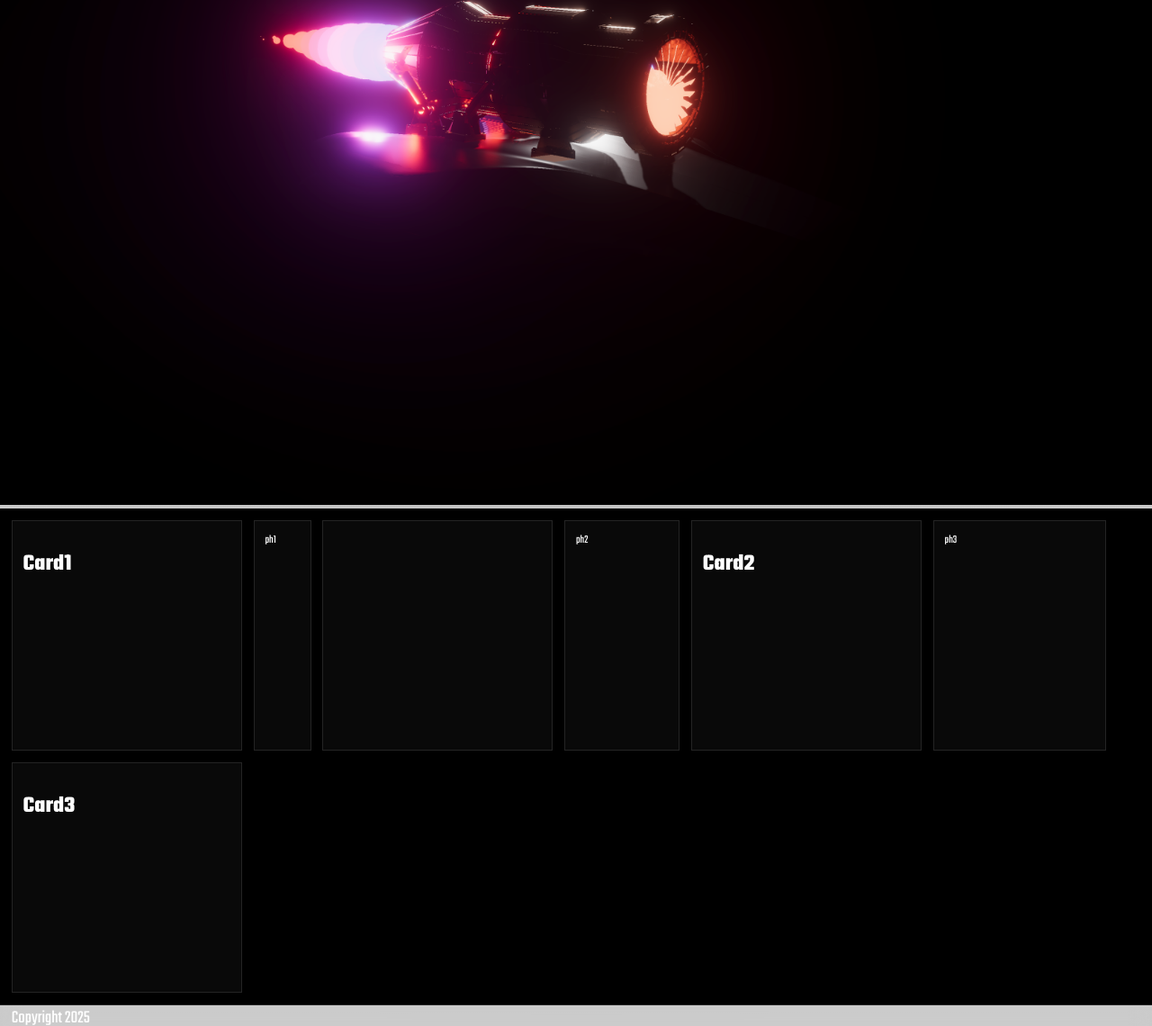
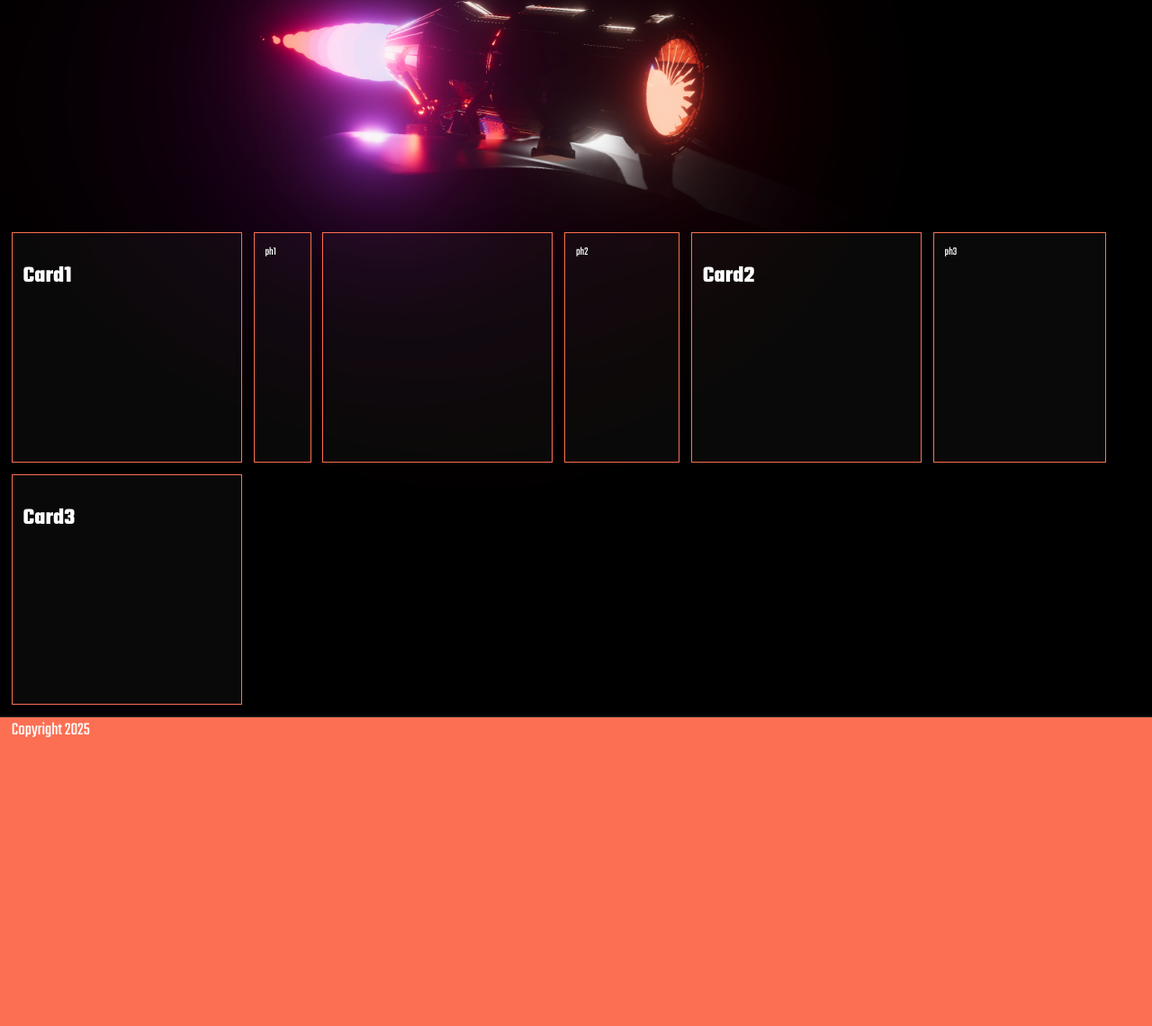
Before and after one commit to Lt-DogFish/Website, a plain HTML site: page index.html in a window 1280 px wide. Shown: the part 1515-2655 px from the top of the page at 90% size. After the commit the page ends 2512 px from the top, so only its background shows below. Drawn offline with nearby package versions, Linux system fonts and the light colour scheme; a web font is replaced by a local one.

Commit message:
Drawer grid formatting and color changes

```diff
--- a/CSS/colors.css
+++ b/CSS/colors.css
@@ -26,7 +26,7 @@
 	--TextInverted: rgb(255, 255, 255);
 	--SpecialText: rgb(255, 255, 255);
 	--Borders: rgb(36, 36, 36);
-	--BordersInverted: rgb(36, 36, 36);
+	--BordersInverted: rgb(255, 255, 255);
 
 	--Title: rgb(36, 36, 36);
 
@@ -51,4 +51,5 @@
 	--BackgroundColorrgb1: 255, 255, 255 ;
 	--BackgroundColorrgb2: 255, 255, 255 ;
 	--Borderrgb: 36, 36, 36 ;
+	--Shelfborderrgb: 252, 111, 83;
 }
--- a/CSS/homePageStyles.css
+++ b/CSS/homePageStyles.css
@@ -15,7 +15,7 @@
 	justify-items: left;
 	height: 100%;
 	width: 100%;
-	/*background: radial-gradient(circle, transparent 70%, black 100%);*/
+	/*background: radial-gradient(circle, transparent 60%, var(--Back) 100%);*/
 }
 
 .intro {
@@ -104,13 +104,16 @@
 	border-radius: 10px;
 }
 
-.turbine-image-wrapper {
+.bottom-section {
+	background-color: rgb(0, 0, 0);
 	position: relative;
   	display: inline-block;
+	height: auto;
+
 }
 
 .turbine-image {
-	display: block;
+
   	width: 100%;
   	height: auto;
 	padding: 0;
@@ -397,11 +400,12 @@
 .drawer-grid {
 	display: flex;
 	flex-wrap: wrap;
-	justify-content: flex-start; /* or center, space-between, etc. */
-	align-items: flex-start;     /* controls vertical alignment */
-	gap: 1rem;                   /* spacing between items */
-	background-color: black;
+	justify-content: flex-start;
+	align-items: flex-start;
+	gap: 1rem;
+
 	padding: 1rem;
+	margin-top: -40vh;
 }
 
 
@@ -411,7 +415,7 @@
   	overflow: hidden; /* or scroll if you want scrollbars */
   	display: inline-block;
   	box-sizing: border-box;
-  	box-shadow: var(--BordersInverted) 0px 0px 0px 1px inset;
+  	box-shadow: var(--color3) 0px 0px 0px 1px inset;
   	background-color: rgba(var(--Cardrgb), 0.1);
   	backdrop-filter: blur(5px);
   	color: var(--TextInverted);
@@ -421,9 +425,9 @@
 
 
 .card:hover{
-	color: gold;
+	color: var(--color2);
 	/*box-shadow: var(--Borders) 0px 0px 0px 3px inset, var(--Primary) 0px 0px 20px 3px inset ;*/
-	box-shadow: var(--BordersInverted) 0px 0px 0px 3px inset;
+	box-shadow: var(--color2) 0px 0px 0px 3px inset;
 	transition: .3s cubic-bezier(.77,.12,.16,.95);
 	background-color: rgba(var(--Cardrgb),0.5);
 }
--- a/HTML/homePage.html
+++ b/HTML/homePage.html
@@ -12,23 +12,26 @@
 		<img class = "Video drawer" src="/Assets/Images/Editor.png" alt="">
  	</div>
 
-	<div class = "turbine-image-wrapper">
-		<img class = "turbine-image" src="/Assets/Images/BG.png" alt="">
-		<div class = "turbine-image-overlay">  </div>
+	<div class = "bottom-section">
+		<div class = "turbine-image-container">
+			<img class = "turbine-image" src="/Assets/Images/BG.png" alt="">
+			<div class = "turbine-image-overlay">  </div>
+		</div>
+		<div class = "drawer-grid " >
+			<div id = "card1" class = "card tekoFont "> 		<h1 class = "fade-in"> Card1 </h1></div>
+			<div class = "card tekoFont placeholder1">ph1 					</div>
+			<div class = "card "> 										</div>
+			<div class = "card tekoFont placeholder2">ph2 					</div>
+			<div id = "card2" class = "card tekoFont">  	<h1 class = "fade-in"> Card2 </h1></div>
+			<div class = "card tekoFont placeholder3">ph3 					</div>
+			<div class = "card tekoFont"> 				 	<h1 class = "fade-in"> Card3 </h1></div>
+		</div>
 	</div>
 
 
 
 
-	<div class = "drawer-grid" >
-		<div id = "card1" class = "card tekoFont"> 		<h1> Card1 </h1></div>
-		<div class = "card tekoFont placeholder1">ph1 					</div>
-		<div class = "card "> 										</div>
-		<div class = "card tekoFont placeholder2">ph2 					</div>
-		<div id = "card2" class = "card tekoFont">  	<h1> Card2 </h1></div>
-		<div class = "card tekoFont placeholder3">ph3 					</div>
-		<div class = "card tekoFont"> 				 	<h1> Card3 </h1></div>
-	</div>
+
 </div>
 
 
--- a/indexStyles.css
+++ b/indexStyles.css
@@ -5,6 +5,7 @@
 }
 
 html {
+	background-color: var(--color3);
 	font-size: 1vw
 }
 
@@ -37,7 +38,7 @@ html {
 	background-color: rgba(var(--Primaryrgb), 0.1);
 	backdrop-filter: blur(5px);
 	/*box-shadow: var(--Border1) 0px 0px 0px 2px inset ;*/
-	border-bottom-color: rgba(var(--Borderrgb), 1);
+	border-bottom-color: rgba(var(--Shelfborderrgb), 1);
 	border-bottom-width: 0.1vh;
 	border-bottom-style: solid;
 
@@ -49,7 +50,7 @@ html {
 @keyframes topBarAnim {
 
 	0% {
-		border-bottom-color: rgba(var(--Borderrgb), 0);
+		border-bottom-color: rgba(var(--Shelfborderrgb), 0);
 		padding-top: 0vh;
 		/*opacity: 0;*/
 		/*transform: translateY(-5vh);*/
@@ -60,7 +61,7 @@ html {
 	}
 
 	100% {
-		border-bottom-color: rgba(var(--Borderrgb), 1);
+		border-bottom-color: rgba(var(--Shelfborderrgb), 1);
 		/*opacity: 1;*/
 		/*transform: translateY(0vh);*/
 	}
@@ -249,7 +250,7 @@ body {
 
 /******************** Footer CSS ***********************/
 .footer {
-	background-color: hsla(0, 76%, 45%, 0);
+	background-color: var(--color3);
 	backdrop-filter: blur(10px);
 	/*box-shadow: var(--Border1) 0px 0px 0px 2px inset ;*/
 
```
